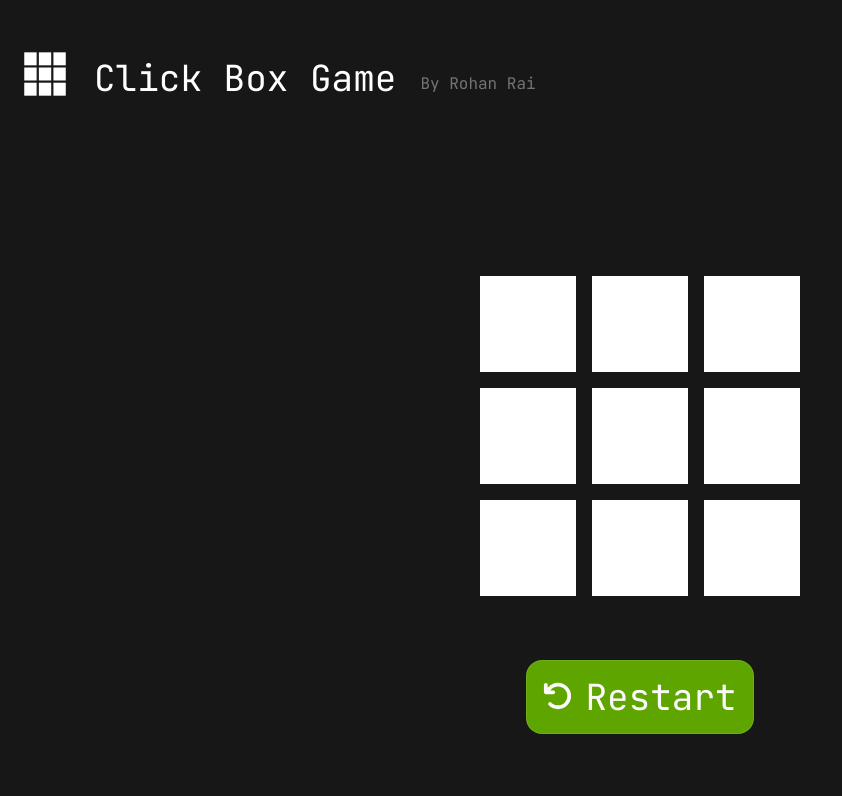
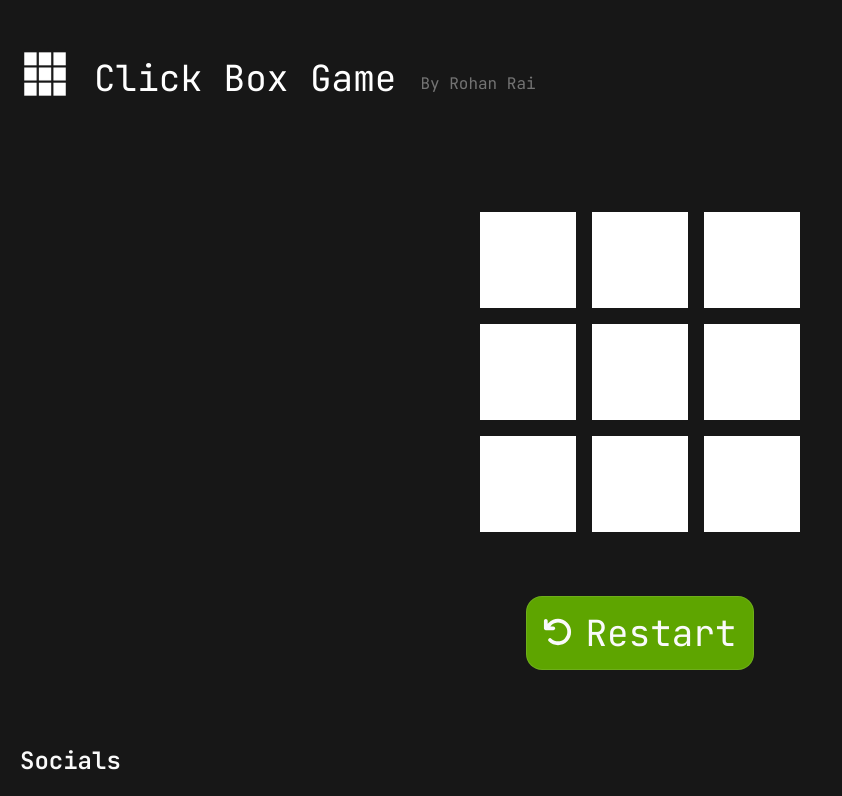
Before and after one commit to rohxn-rai/smatrix-boxes, a Next.js app: page / in a window 1280 px wide. Shown: the top 796 px of the page, without its empty margins (0-842 px from the left). Built offline with nearby package versions, Linux system fonts and the light colour scheme.

Commit message:
modified Home - changed the styling

```diff
--- a/app/page.jsx
+++ b/app/page.jsx
@@ -57,7 +57,7 @@ const Home = () => {
   };
 
   return (
-    <div className="mx-auto pt-32 min-h-[750px]">
+    <div className="mx-auto pt-16 min-h-[600px]">
       <div className="flex flex-col items-center gap-16">
         <div className="grid grid-cols-3 gap-4">
           {matrix.map((row, rowIndex) =>
```
